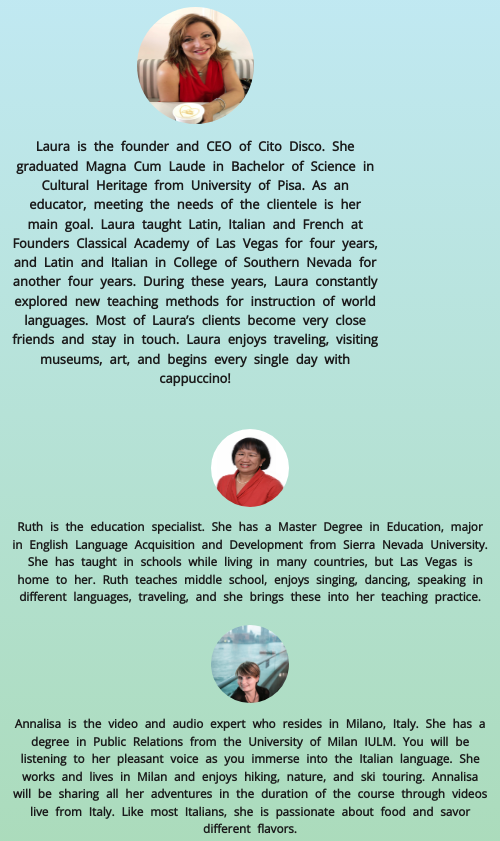
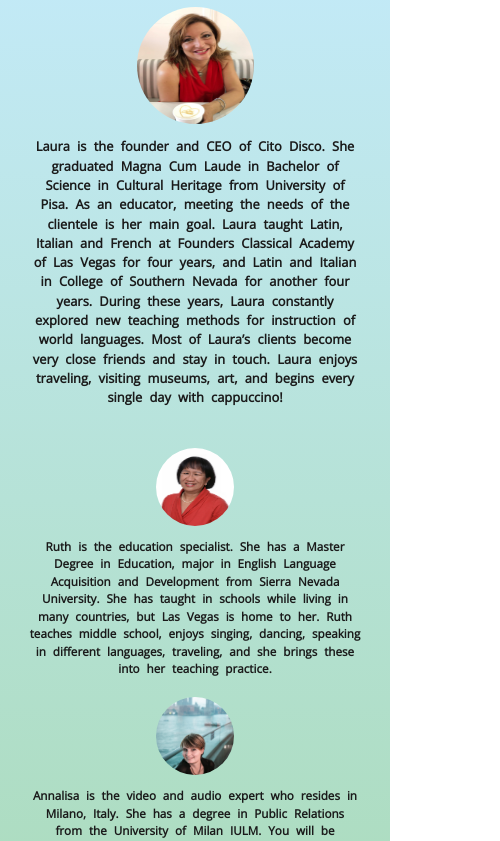
Before and after one commit to averipassmore/CitoDisco, a React (Create React App) app: page / in a window 390 px wide. Shown: the part 1520-2361 px from the top of the page, 500 px wide, since content can reach past the window. Built offline with nearby package versions, Linux system fonts and the light colour scheme.

Commit message:
fixed mobile sizing issue

```diff
--- a/src/App.css
+++ b/src/App.css
@@ -194,8 +194,9 @@ html {
   text-align: center;
   line-height: 1.5em;
   word-spacing: 1vmin;
-  padding-left: 3vmin;
-  padding-right: 3vmin;
+  /* padding-left: 3vmin;
+  padding-right: 3vmin; */
+  max-width: 85vw;
 }
 
 .Non-owners {
@@ -209,8 +210,11 @@ html {
 }
 
 .Non-owners div {
-  width: 45%;
-  min-width: 500px;
+  width: 40%;
+  min-width: 350px;
+  max-width: 90vw;
+  padding-right: 1vw;
+  padding-left: 1vw;
 }
 
 .Non-owners p {
```
